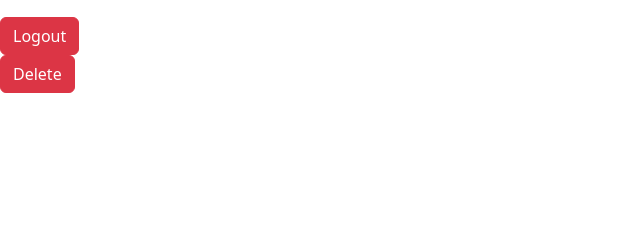
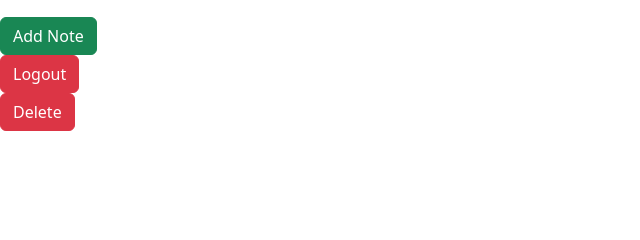
Before and after one commit to hchu828/Flask-Notes, a Flask app: a page that uses templates/user_details.html in a window 1280 px wide. Shown: the part 199-439 px from the top of the page, without its empty margins (0-640 px from the left). Run offline with Flask 2, Linux system fonts and the light colour scheme; the visitor is signed in with stand-in values (Sample User, id 1); data comes from the database, SQL or seed files in the repository; some libraries are stand-ins or nearby versions.

Commit message:
Added update note and delete note routes and html

```diff
--- a/app.py
+++ b/app.py
@@ -4,7 +4,7 @@ from flask import Flask, render_template, redirect, session, flash
 from flask_debugtoolbar import DebugToolbarExtension
 from werkzeug.exceptions import Unauthorized
 from models import db, connect_db, User, Note
-from form import RegisterForm, LoginForm, AddNoteForm, CSRFProtectForm
+from form import RegisterForm, LoginForm, NoteForm, CSRFProtectForm
 
 app = Flask(__name__)
 app.config["SQLALCHEMY_DATABASE_URI"] = "postgresql:///notes"
@@ -136,7 +136,7 @@ def delete_user(username):
         session.pop("user_id", None)
         return redirect("/")
     else:
-        raise Unauthorized("Invalid CSRF token.")
+        raise Unauthorized()
 
 
 # ============================================================
@@ -148,7 +148,7 @@ def delete_user(username):
 def add_note(username):
     """Display and processes note form for creating new notes."""
 
-    form = AddNoteForm()
+    form = NoteForm()
 
     if form.validate_on_submit() and session["user_id"] == username:
         title = form.title.data
@@ -161,3 +161,38 @@ def add_note(username):
 
     else:
         return render_template("add_note.html", form=form)
+
+@app.route("/notes/<int:note_id>/update", methods=["GET", "POST"])
+def update_note(note_id):
+    """Update a note and redirect to user details page"""
+
+    note = Note.query.get_or_404(note_id)
+
+    form = NoteForm(obj=note)
+
+    if form.validate_on_submit() and session["user_id"] == note.owner:
+        note.title = form.title.data
+        note.content = form.content.data
+
+        db.session.commit()
+        return redirect(f"/users/{note.owner}")
+
+    else:
+        return render_template("update_note.html", form=form)
+
+@app.post("/notes/<int:note_id>/delete")
+def delete_note(note_id):
+    """Delete note and redirect to user details page"""
+
+    note = Note.query.get_or_404(note_id)
+
+    form = CSRFProtectForm()
+
+    if form.validate_on_submit() and session["user_id"] == note.owner:
+        db.session.delete(note)
+        db.session.commit()
+
+        return redirect(f"/users/{note.owner}")
+
+    else:
+        raise Unauthorized()
--- a/form.py
+++ b/form.py
@@ -37,8 +37,8 @@ class LoginForm(FlaskForm):
     )
 
 
-class AddNoteForm(FlaskForm):
-    """Form for adding a new note"""
+class NoteForm(FlaskForm):
+    """Form for adding a new note or editing an existing note"""
 
     title = StringField(
         "Title",
--- a/templates/user_details.html
+++ b/templates/user_details.html
@@ -25,6 +25,7 @@ User Details
     </li>
     {% endfor %}
 </ul>
+<a href="/users/{{user.username}}/notes/add" class="btn btn-success">Add Note</a>
 
 <form action="/logout" method="post">
     {{ form.hidden_tag() }}
```
Also changed, not shown: templates/update_note.html (added, +25 -0 lines).
